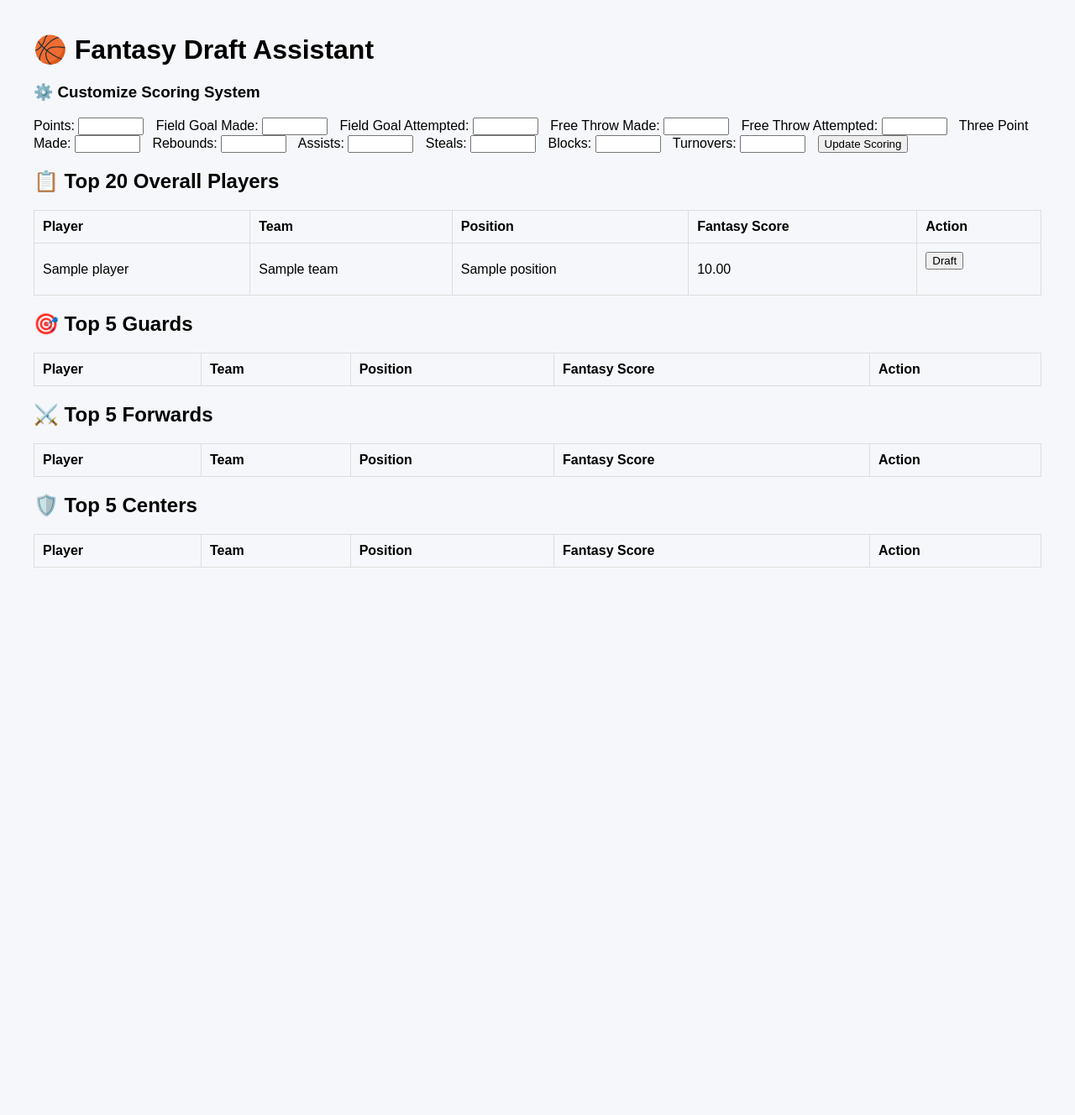
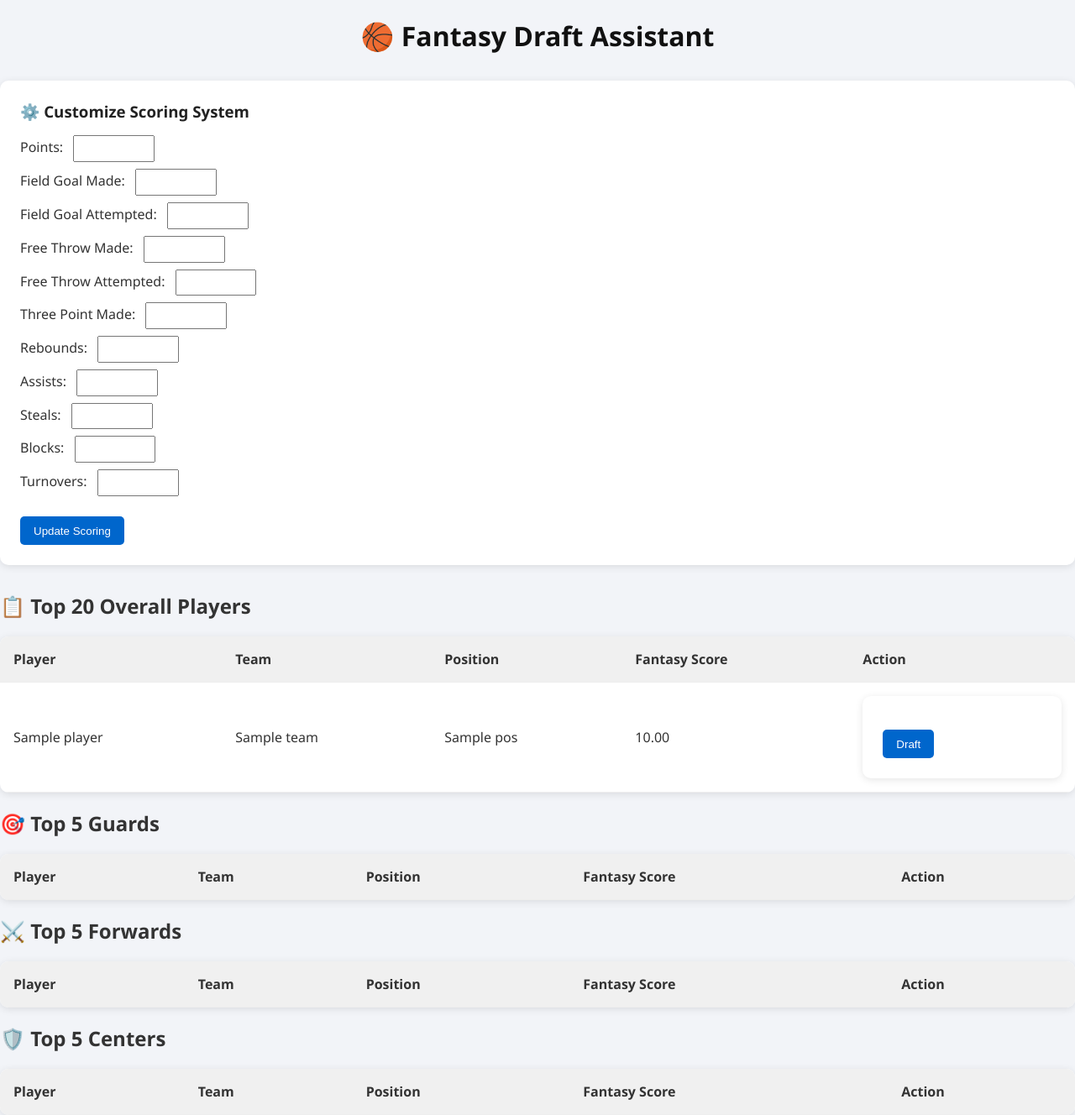
Before and after one commit to stephaustria/fantasy-basketball-draft-assistant, a FastAPI app: template templates/index.html in a window 1280 px wide. Shown: the whole page at 84% size. Before the commit the page ends 676 px from the top, so only its background shows below. Run offline with FastAPI, Linux system fonts and the light colour scheme; the template is opened without the code that fills it: most values are stand-ins (such as "Sample title", 1, 10 or a date in 2020); lists and menus that the app fills with data are empty.

Commit message:
Updated UI

```diff
--- a/static/style.css
+++ /dev/null
@@ -1,26 +0,0 @@
-body {
-    font-family: Arial, sans-serif;
-    margin: 40px;
-    background: #f5f7fa;
-}
-
-table {
-    width: 100%;
-    border-collapse: collapse;
-    margin-top: 20px;
-}
-
-th, td {
-    border: 1px solid #ddd;
-    padding: 10px;
-    text-align: left;
-}
-
-form {
-    margin-bottom: 20px;
-}
-
-input[type="number"] {
-    width: 70px;
-    margin-right: 10px;
-}
--- a/templates/index.html
+++ b/templates/index.html
@@ -1,8 +1,98 @@
 <!DOCTYPE html>
 <html>
 <head>
+    <meta charset="UTF-8">
     <title>NBA Fantasy Draft Assistant</title>
-    <link rel="stylesheet" href="/static/style.css">
+    <style>
+        body {
+            font-family: 'Segoe UI', Tahoma, Geneva, Verdana, sans-serif;
+            background-color: #f2f4f8;
+            color: #333;
+            margin: 0;
+            padding: 0;
+        }
+
+        .container {
+            max-width: 1200px;
+            margin: auto;
+            padding: 2rem;
+        }
+
+        h1 {
+            text-align: center;
+            margin-bottom: 2rem;
+            color: #111;
+        }
+
+        form {
+            background-color: #ffffff;
+            padding: 1.5rem;
+            border-radius: 10px;
+            margin-bottom: 2rem;
+            box-shadow: 0 2px 10px rgba(0,0,0,0.1);
+        }
+
+        form h3 {
+            margin-top: 0;
+            margin-bottom: 1rem;
+            color: #222;
+        }
+
+        form label {
+            display: block;
+            margin: 0.5rem 0;
+        }
+
+        input[type="number"] {
+            padding: 0.4rem;
+            margin-left: 0.5rem;
+            width: 5rem;
+        }
+
+        button {
+            background-color: #0066cc;
+            color: white;
+            border: none;
+            padding: 0.6rem 1rem;
+            border-radius: 5px;
+            cursor: pointer;
+            margin-top: 1rem;
+        }
+
+        button:hover {
+            background-color: #004b99;
+        }
+
+        .section-title {
+            margin: 1.5rem 0 1rem;
+            font-size: 1.4rem;
+            color: #222;
+        }
+
+        table {
+            width: 100%;
+            border-collapse: collapse;
+            background-color: #fff;
+            border-radius: 10px;
+            overflow: hidden;
+            box-shadow: 0 2px 10px rgba(0,0,0,0.1);
+        }
+
+        th, td {
+            text-align: left;
+            padding: 1rem;
+            border-bottom: 1px solid #eee;
+        }
+
+        th {
+            background-color: #f0f0f0;
+            color: #333;
+        }
+
+        td form {
+            margin: 0;
+        }
+    </style>
 </head>
 <body>
     <h1>🏀 Fantasy Draft Assistant</h1>
--- a/templates/player_table.html
+++ b/templates/player_table.html
@@ -10,7 +10,7 @@
     <tr>
         <td>{{ row['Player'] }}</td>
         <td>{{ row['Team'] }}</td>
-        <td>{{ row['Position'] }}</td>
+        <td>{{ row['Pos'] }}</td>
         <td>{{ "%.2f"|format(row['FantasyScore']) }}</td>
         <td>
             <form method="post" action="/draft">
```
